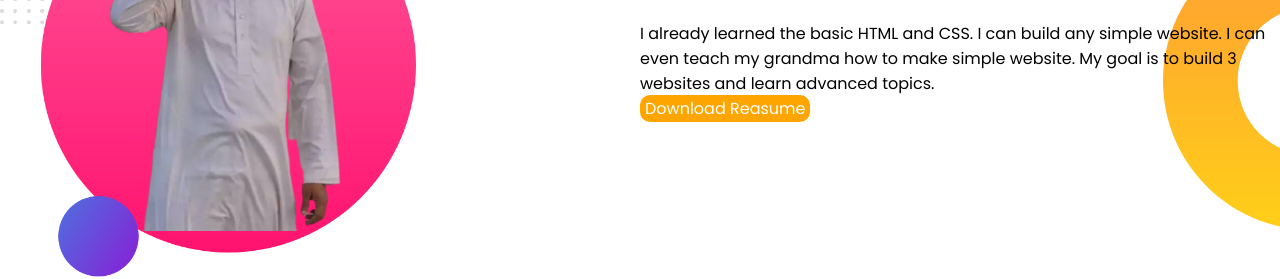
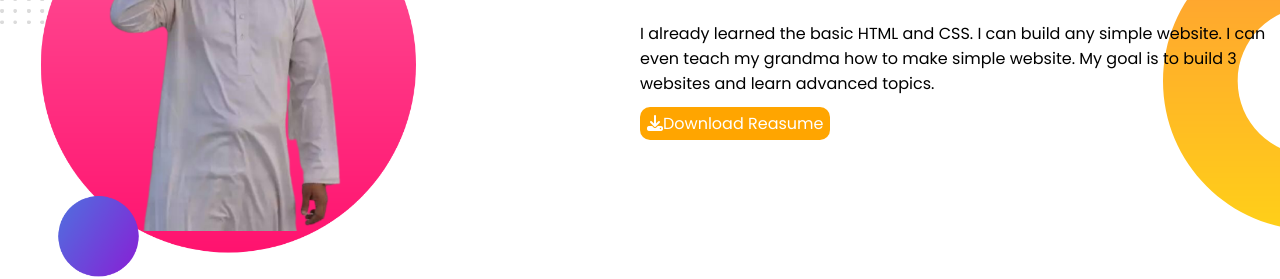
Before and after one commit to MuhammadJunaid01/MJ_JUNAID_PORTFOLIO, a plain HTML site: page index.html in a window 1280 px wide. Shown: the part 550-829 px from the top of the page. Drawn offline with Linux system fonts and the light colour scheme.

Commit message:
junaid added button

```diff
--- a/index.html
+++ b/index.html
@@ -70,7 +70,7 @@
 
             </p>
 
-            <a href="#">Download Reasume</a>
+            <a href="#"><i class="fas fa-download"></i>Download Reasume</a>
 
         </div>
 
--- a/style.css
+++ b/style.css
@@ -45,7 +45,7 @@ ul i{
 
 /*ends-nav-design*/
 
-/*start stylr-design*/
+/*start style-design*/
 
 .style{
     display: flex;
@@ -139,6 +139,7 @@ h3{
 
 .haru p{
     margin-top: 24px;
+    margin-bottom: 15px;
 }
 
 .haru a{
@@ -148,6 +149,11 @@ h3{
     color: white;
     padding: 2px 5px;
     margin-top: 10px;
+}
+
+.haru a{
+    padding: 5px 7px;
+    margin-top: 7px;
 }
 /*ends sectioB*/
 
```
